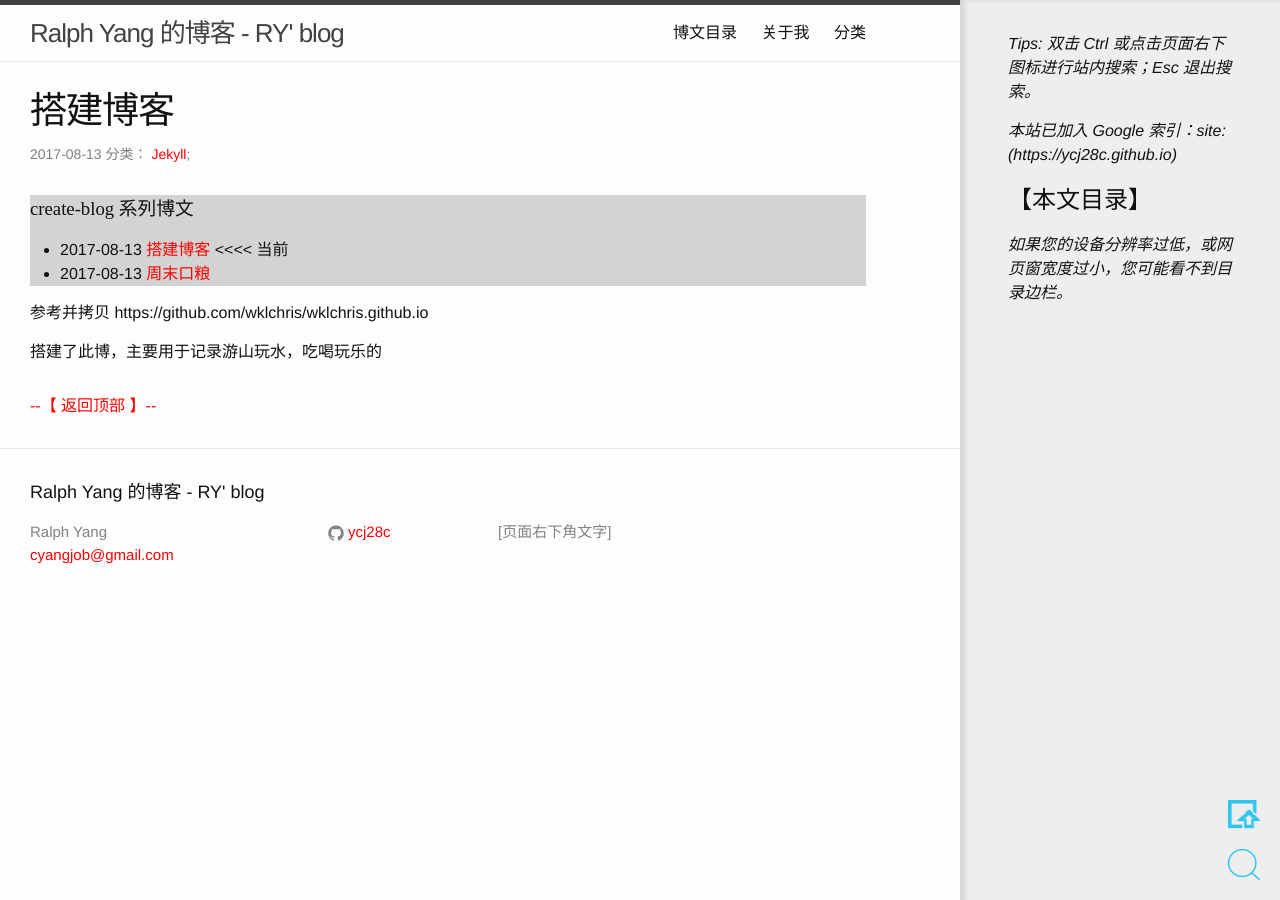
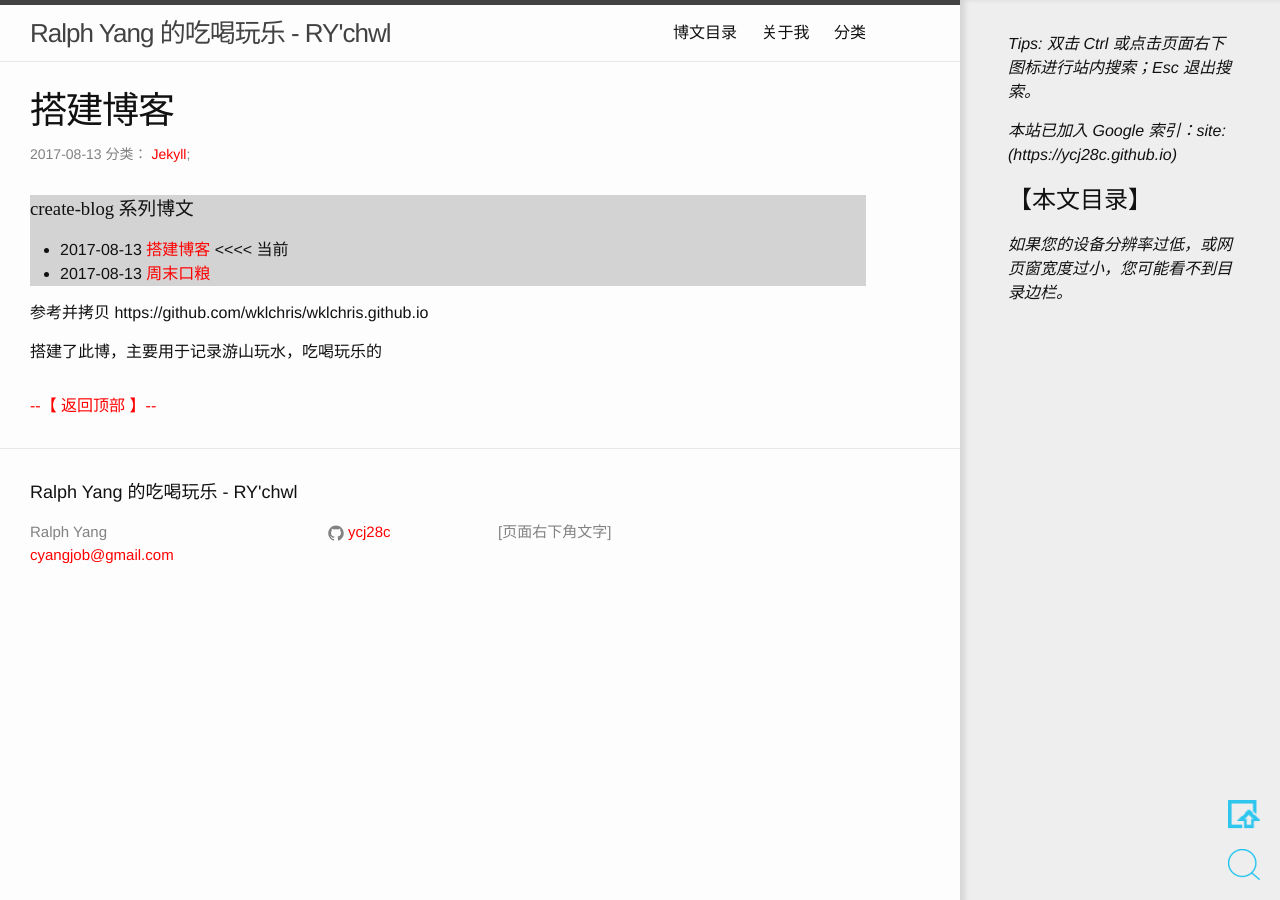
Before and after one commit to ycj28c/lifeblog, a Jekyll site: the page built from _posts/2017-08-13-this-is-start.md, in a window 1280 px wide. Built offline with Jekyll 4.4.1, drawn with Linux system fonts in a browser that asks for light colours; comment, search, counter and statistics services are not loaded.

Commit message:
Update _config.yml

```diff
--- a/_config.yml
+++ b/_config.yml
@@ -1,4 +1,4 @@
-title: Ralph Yang 的博客 - RY' blog
+title: Ralph Yang 的吃喝玩乐 - RY'chwl
 author: Ralph Yang
 email: cyangjob@gmail.com
 description: > # this means to ignore newlines until "baseurl:"
```
